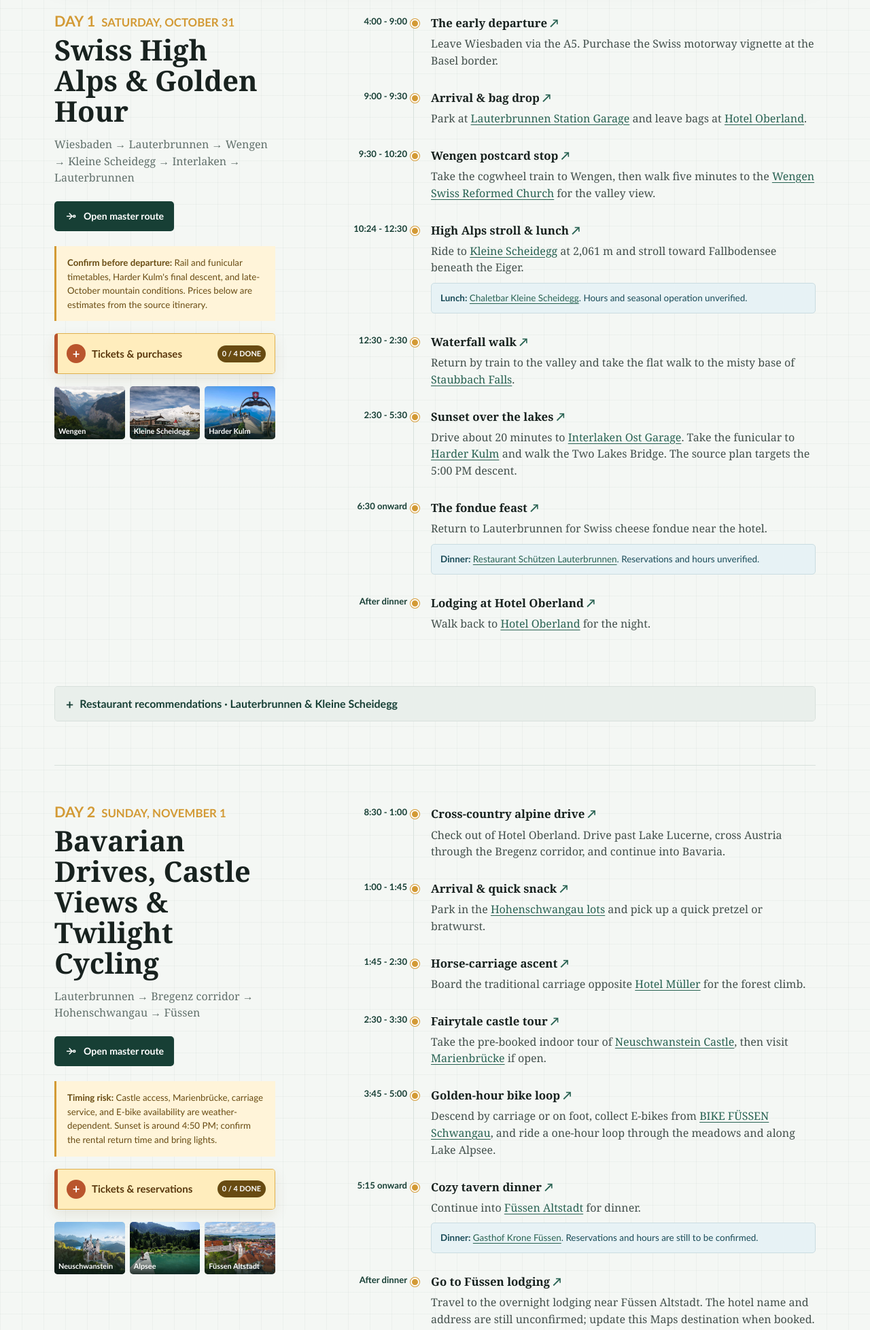
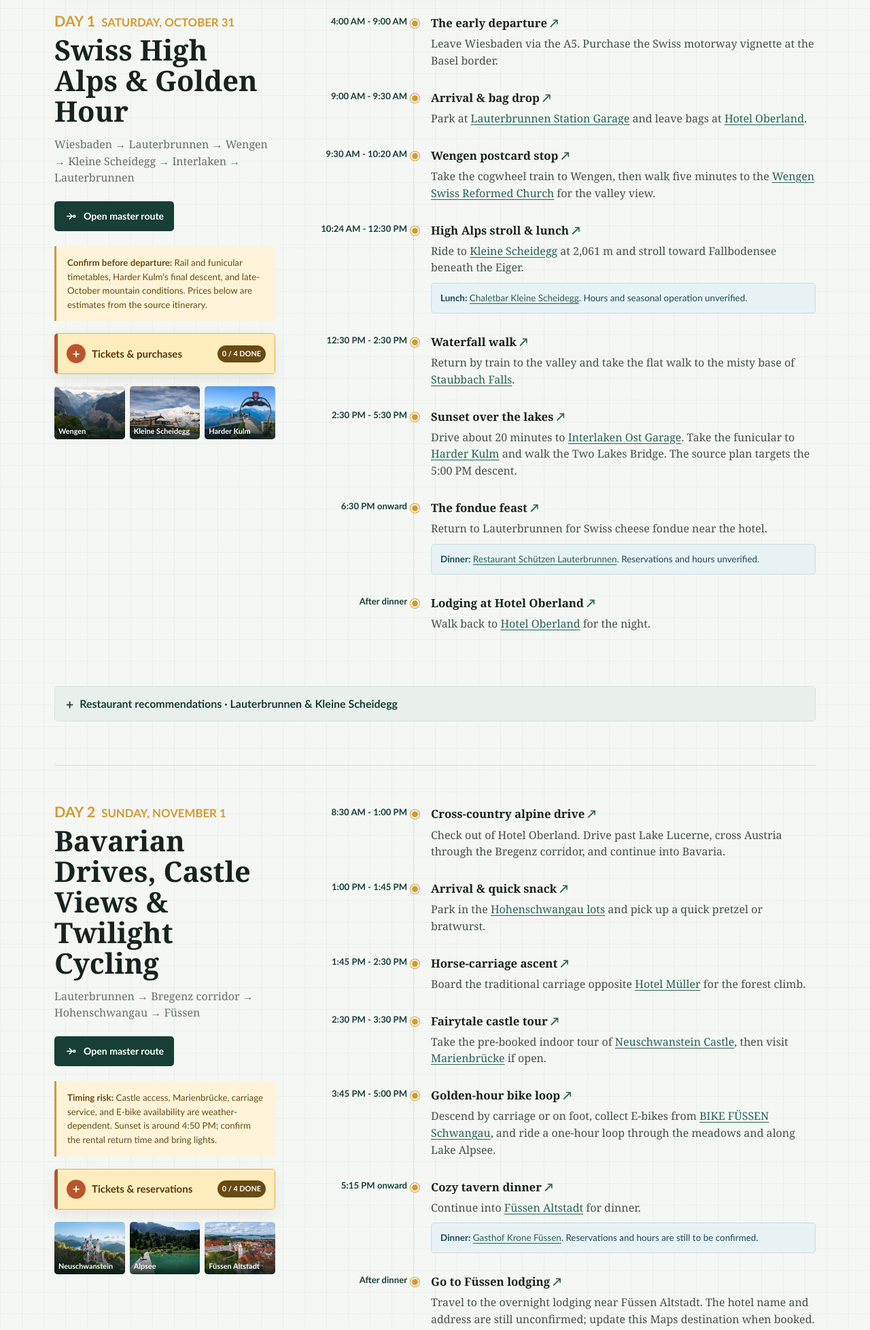
Before and after one commit to steven-k-lee/vacation_planning, a plain HTML site: page 202610_Alps/index.html in a window 1280 px wide. Shown: the part 820-2776 px from the top of the page at 68% size. Drawn offline with Linux system fonts and the light colour scheme.

Commit message:
Update itinerary times and descriptions for clarity and accuracy

```diff
--- a/202610_Alps/index.html
+++ b/202610_Alps/index.html
@@ -697,13 +697,13 @@
             </div>
 
             <div class="timeline">
-                <article class="event" data-map="https://maps.google.com/?q=Lauterbrunnen+Train+Station"><div class="time">4:00 - 9:00</div><div class="event-copy"><h3>The early departure</h3><p>Leave Wiesbaden via the A5. Purchase the Swiss motorway vignette at the Basel border.</p></div></article>
-                <article class="event" data-map="https://maps.google.com/?q=Hotel+Oberland+Lauterbrunnen"><div class="time">9:00 - 9:30</div><div class="event-copy"><h3>Arrival &amp; bag drop</h3><p>Park at <a href="https://maps.google.com/?q=Lauterbrunnen+Train+Station" target="_blank" rel="noopener noreferrer">Lauterbrunnen Station Garage</a> and leave bags at <a href="https://maps.google.com/?q=Hotel+Oberland+Lauterbrunnen" target="_blank" rel="noopener noreferrer">Hotel Oberland</a>.</p></div></article>
-                <article class="event" data-map="https://maps.google.com/?q=Reformierte+Kirche+Wengen"><div class="time">9:30 - 10:20</div><div class="event-copy"><h3>Wengen postcard stop</h3><p>Take the cogwheel train to Wengen, then walk five minutes to the <a href="https://maps.google.com/?q=Reformierte+Kirche+Wengen" target="_blank" rel="noopener noreferrer">Wengen Swiss Reformed Church</a> for the valley view.</p></div></article>
-                <article class="event" data-map="https://maps.google.com/?q=Kleine+Scheidegg"><div class="time">10:24 - 12:30</div><div class="event-copy"><h3>High Alps stroll &amp; lunch</h3><p>Ride to <a href="https://maps.google.com/?q=Kleine+Scheidegg" target="_blank" rel="noopener noreferrer">Kleine Scheidegg</a> at 2,061 m and stroll toward Fallbodensee beneath the Eiger.</p><div class="meal"><strong>Lunch:</strong> <a href="https://maps.google.com/?q=Chaletbar+Kleine+Scheidegg" target="_blank" rel="noopener noreferrer">Chaletbar Kleine Scheidegg</a>. Hours and seasonal operation unverified.</div></div></article>
-                <article class="event" data-map="https://maps.google.com/?q=Staubbach+Falls+Lauterbrunnen"><div class="time">12:30 - 2:30</div><div class="event-copy"><h3>Waterfall walk</h3><p>Return by train to the valley and take the flat walk to the misty base of <a href="https://maps.google.com/?q=Staubbach+Falls+Lauterbrunnen" target="_blank" rel="noopener noreferrer">Staubbach Falls</a>.</p></div></article>
-                <article class="event" data-map="https://maps.google.com/?q=Harder+Kulm"><div class="time">2:30 - 5:30</div><div class="event-copy"><h3>Sunset over the lakes</h3><p>Drive about 20 minutes to <a href="https://maps.google.com/?q=Interlaken+Ost+Train+Station" target="_blank" rel="noopener noreferrer">Interlaken Ost Garage</a>. Take the funicular to <a href="https://maps.google.com/?q=Harder+Kulm" target="_blank" rel="noopener noreferrer">Harder Kulm</a> and walk the Two Lakes Bridge. The source plan targets the 5:00 PM descent.</p></div></article>
-                <article class="event" data-map="https://maps.google.com/?q=Restaurant+Schuetzen+Lauterbrunnen"><div class="time">6:30 onward</div><div class="event-copy"><h3>The fondue feast</h3><p>Return to Lauterbrunnen for Swiss cheese fondue near the hotel.</p><div class="meal"><strong>Dinner:</strong> <a href="https://maps.google.com/?q=Restaurant+Schuetzen+Lauterbrunnen" target="_blank" rel="noopener noreferrer">Restaurant Schützen Lauterbrunnen</a>. Reservations and hours unverified.</div></div></article>
+                <article class="event" data-map="https://maps.google.com/?q=Lauterbrunnen+Train+Station"><div class="time">4:00 AM - 9:00 AM</div><div class="event-copy"><h3>The early departure</h3><p>Leave Wiesbaden via the A5. Purchase the Swiss motorway vignette at the Basel border.</p></div></article>
+                <article class="event" data-map="https://maps.google.com/?q=Hotel+Oberland+Lauterbrunnen"><div class="time">9:00 AM - 9:30 AM</div><div class="event-copy"><h3>Arrival &amp; bag drop</h3><p>Park at <a href="https://maps.google.com/?q=Lauterbrunnen+Train+Station" target="_blank" rel="noopener noreferrer">Lauterbrunnen Station Garage</a> and leave bags at <a href="https://maps.google.com/?q=Hotel+Oberland+Lauterbrunnen" target="_blank" rel="noopener noreferrer">Hotel Oberland</a>.</p></div></article>
+                <article class="event" data-map="https://maps.google.com/?q=Reformierte+Kirche+Wengen"><div class="time">9:30 AM - 10:20 AM</div><div class="event-copy"><h3>Wengen postcard stop</h3><p>Take the cogwheel train to Wengen, then walk five minutes to the <a href="https://maps.google.com/?q=Reformierte+Kirche+Wengen" target="_blank" rel="noopener noreferrer">Wengen Swiss Reformed Church</a> for the valley view.</p></div></article>
+                <article class="event" data-map="https://maps.google.com/?q=Kleine+Scheidegg"><div class="time">10:24 AM - 12:30 PM</div><div class="event-copy"><h3>High Alps stroll &amp; lunch</h3><p>Ride to <a href="https://maps.google.com/?q=Kleine+Scheidegg" target="_blank" rel="noopener noreferrer">Kleine Scheidegg</a> at 2,061 m and stroll toward Fallbodensee beneath the Eiger.</p><div class="meal"><strong>Lunch:</strong> <a href="https://maps.google.com/?q=Chaletbar+Kleine+Scheidegg" target="_blank" rel="noopener noreferrer">Chaletbar Kleine Scheidegg</a>. Hours and seasonal operation unverified.</div></div></article>
+                <article class="event" data-map="https://maps.google.com/?q=Staubbach+Falls+Lauterbrunnen"><div class="time">12:30 PM - 2:30 PM</div><div class="event-copy"><h3>Waterfall walk</h3><p>Return by train to the valley and take the flat walk to the misty base of <a href="https://maps.google.com/?q=Staubbach+Falls+Lauterbrunnen" target="_blank" rel="noopener noreferrer">Staubbach Falls</a>.</p></div></article>
+                <article class="event" data-map="https://maps.google.com/?q=Harder+Kulm"><div class="time">2:30 PM - 5:30 PM</div><div class="event-copy"><h3>Sunset over the lakes</h3><p>Drive about 20 minutes to <a href="https://maps.google.com/?q=Interlaken+Ost+Train+Station" target="_blank" rel="noopener noreferrer">Interlaken Ost Garage</a>. Take the funicular to <a href="https://maps.google.com/?q=Harder+Kulm" target="_blank" rel="noopener noreferrer">Harder Kulm</a> and walk the Two Lakes Bridge. The source plan targets the 5:00 PM descent.</p></div></article>
+                <article class="event" data-map="https://maps.google.com/?q=Restaurant+Schuetzen+Lauterbrunnen"><div class="time">6:30 PM onward</div><div class="event-copy"><h3>The fondue feast</h3><p>Return to Lauterbrunnen for Swiss cheese fondue near the hotel.</p><div class="meal"><strong>Dinner:</strong> <a href="https://maps.google.com/?q=Restaurant+Schuetzen+Lauterbrunnen" target="_blank" rel="noopener noreferrer">Restaurant Schützen Lauterbrunnen</a>. Reservations and hours unverified.</div></div></article>
                 <article class="event" data-map="https://maps.google.com/?q=Hotel+Oberland+Lauterbrunnen"><div class="time">After dinner</div><div class="event-copy"><h3>Lodging at Hotel Oberland</h3><p>Walk back to <a href="https://maps.google.com/?q=Hotel+Oberland+Lauterbrunnen" target="_blank" rel="noopener noreferrer">Hotel Oberland</a> for the night.</p></div></article>
             </div>
 
@@ -759,12 +759,12 @@
             </div>
 
             <div class="timeline">
-                <article class="event" data-map="https://maps.google.com/?q=Hohenschwangau+Parking+P1-P4"><div class="time">8:30 - 1:00</div><div class="event-copy"><h3>Cross-country alpine drive</h3><p>Check out of Hotel Oberland. Drive past Lake Lucerne, cross Austria through the Bregenz corridor, and continue into Bavaria.</p></div></article>
-                <article class="event" data-map="https://maps.google.com/?q=Hohenschwangau+Parking+P1-P4"><div class="time">1:00 - 1:45</div><div class="event-copy"><h3>Arrival &amp; quick snack</h3><p>Park in the <a href="https://maps.google.com/?q=Hohenschwangau+Parking+P1-P4" target="_blank" rel="noopener noreferrer">Hohenschwangau lots</a> and pick up a quick pretzel or bratwurst.</p></div></article>
-                <article class="event" data-map="https://maps.google.com/?q=Hotel+Mueller+Schwangau"><div class="time">1:45 - 2:30</div><div class="event-copy"><h3>Horse-carriage ascent</h3><p>Board the traditional carriage opposite <a href="https://maps.google.com/?q=Hotel+Mueller+Schwangau" target="_blank" rel="noopener noreferrer">Hotel Müller</a> for the forest climb.</p></div></article>
-                <article class="event" data-map="https://maps.google.com/?q=Neuschwanstein+Castle"><div class="time">2:30 - 3:30</div><div class="event-copy"><h3>Fairytale castle tour</h3><p>Take the pre-booked indoor tour of <a href="https://maps.google.com/?q=Neuschwanstein+Castle" target="_blank" rel="noopener noreferrer">Neuschwanstein Castle</a>, then visit <a href="https://maps.google.com/?q=Marienbruecke+Schwangau" target="_blank" rel="noopener noreferrer">Marienbrücke</a> if open.</p></div></article>
-                <article class="event" data-map="https://maps.google.com/?q=BIKE+FUESSEN+Schwangau"><div class="time">3:45 - 5:00</div><div class="event-copy"><h3>Golden-hour bike loop</h3><p>Descend by carriage or on foot, collect E-bikes from <a href="https://maps.google.com/?q=BIKE+FUESSEN+Schwangau" target="_blank" rel="noopener noreferrer">BIKE FÜSSEN Schwangau</a>, and ride a one-hour loop through the meadows and along Lake Alpsee.</p></div></article>
-                <article class="event" data-map="https://maps.google.com/?q=Gasthof+Krone+Fuessen"><div class="time">5:15 onward</div><div class="event-copy"><h3>Cozy tavern dinner</h3><p>Continue into <a href="https://maps.google.com/?q=Fuessen+Altstadt" target="_blank" rel="noopener noreferrer">Füssen Altstadt</a> for dinner.</p><div class="meal"><strong>Dinner:</strong> <a href="https://maps.google.com/?q=Gasthof+Krone+Fuessen" target="_blank" rel="noopener noreferrer">Gasthof Krone Füssen</a>. Reservations and hours are still to be confirmed.</div></div></article>
+                <article class="event" data-map="https://maps.google.com/?q=Hohenschwangau+Parking+P1-P4"><div class="time">8:30 AM - 1:00 PM</div><div class="event-copy"><h3>Cross-country alpine drive</h3><p>Check out of Hotel Oberland. Drive past Lake Lucerne, cross Austria through the Bregenz corridor, and continue into Bavaria.</p></div></article>
+                <article class="event" data-map="https://maps.google.com/?q=Hohenschwangau+Parking+P1-P4"><div class="time">1:00 PM - 1:45 PM</div><div class="event-copy"><h3>Arrival &amp; quick snack</h3><p>Park in the <a href="https://maps.google.com/?q=Hohenschwangau+Parking+P1-P4" target="_blank" rel="noopener noreferrer">Hohenschwangau lots</a> and pick up a quick pretzel or bratwurst.</p></div></article>
+                <article class="event" data-map="https://maps.google.com/?q=Hotel+Mueller+Schwangau"><div class="time">1:45 PM - 2:30 PM</div><div class="event-copy"><h3>Horse-carriage ascent</h3><p>Board the traditional carriage opposite <a href="https://maps.google.com/?q=Hotel+Mueller+Schwangau" target="_blank" rel="noopener noreferrer">Hotel Müller</a> for the forest climb.</p></div></article>
+                <article class="event" data-map="https://maps.google.com/?q=Neuschwanstein+Castle"><div class="time">2:30 PM - 3:30 PM</div><div class="event-copy"><h3>Fairytale castle tour</h3><p>Take the pre-booked indoor tour of <a href="https://maps.google.com/?q=Neuschwanstein+Castle" target="_blank" rel="noopener noreferrer">Neuschwanstein Castle</a>, then visit <a href="https://maps.google.com/?q=Marienbruecke+Schwangau" target="_blank" rel="noopener noreferrer">Marienbrücke</a> if open.</p></div></article>
+                <article class="event" data-map="https://maps.google.com/?q=BIKE+FUESSEN+Schwangau"><div class="time">3:45 PM - 5:00 PM</div><div class="event-copy"><h3>Golden-hour bike loop</h3><p>Descend by carriage or on foot, collect E-bikes from <a href="https://maps.google.com/?q=BIKE+FUESSEN+Schwangau" target="_blank" rel="noopener noreferrer">BIKE FÜSSEN Schwangau</a>, and ride a one-hour loop through the meadows and along Lake Alpsee.</p></div></article>
+                <article class="event" data-map="https://maps.google.com/?q=Gasthof+Krone+Fuessen"><div class="time">5:15 PM onward</div><div class="event-copy"><h3>Cozy tavern dinner</h3><p>Continue into <a href="https://maps.google.com/?q=Fuessen+Altstadt" target="_blank" rel="noopener noreferrer">Füssen Altstadt</a> for dinner.</p><div class="meal"><strong>Dinner:</strong> <a href="https://maps.google.com/?q=Gasthof+Krone+Fuessen" target="_blank" rel="noopener noreferrer">Gasthof Krone Füssen</a>. Reservations and hours are still to be confirmed.</div></div></article>
                 <article class="event" data-map="https://www.google.com/maps/search/?api=1&amp;query=Hotel+near+F%C3%BCssen+Altstadt"><div class="time">After dinner</div><div class="event-copy"><h3>Go to Füssen lodging</h3><p>Travel to the overnight lodging near Füssen Altstadt. The hotel name and address are still unconfirmed; update this Maps destination when booked.</p></div></article>
             </div>
 
@@ -783,13 +783,13 @@
         <section class="day" id="day-3" data-trip-day>
             <div class="day-intro">
                 <span class="day-kicker"><span class="day-number">Day 3</span><span class="day-date">Monday, November 2</span></span>
-                <h2>Royal Palaces, Gelato Dash &amp; Return</h2>
+                <h2>Royal Palace, Painted Village &amp; Return</h2>
                 <p class="day-route">Füssen → Linderhof → Oberammergau → Wiesbaden</p>
                 <a class="route-button" href="https://www.google.com/maps/dir/F%C3%BCssen/Linderhof+Palace,+Ettal/Eis+Paradiso,+Dorfstra%C3%9Fe,+Oberammergau/Wiesbaden/" target="_blank" rel="noopener noreferrer">
                     <svg aria-hidden="true" viewBox="0 0 24 24" fill="none" stroke="currentColor" stroke-width="2"><path d="M9 18l6-6-6-6"/><path d="M4 12h11"/><circle cx="19" cy="12" r="2"/></svg>
                     Open master route
                 </a>
-                <div class="callout"><strong>Tight turnaround:</strong> The source allows 40 minutes for a 10:00 AM palace tour and assumes the café opens at 10:40 AM. Confirm both official schedules before relying on the 11:00 AM departure.</div>
+                <div class="callout"><strong>Longer sightseeing day:</strong> Allow two hours for the palace tour and grounds, then 90 minutes in Oberammergau. Leave the village by 1:30 PM to target a 6:00 PM arrival in Wiesbaden; confirm the official tour time and seasonal access before departure.</div>
                 <details class="ticket-plan" data-ticket-plan>
                     <summary><span class="ticket-summary-title"><span class="ticket-toggle-icon" aria-hidden="true">+</span>Tickets &amp; purchases</span><span class="ticket-count" data-ticket-count>0 / 2 done</span></summary>
                     <div class="ticket-plan-body">
@@ -809,17 +809,17 @@
             </div>
 
             <div class="timeline">
-                <article class="event" data-map="https://maps.google.com/?q=Linderhof+Palace"><div class="time">9:00 - 9:45</div><div class="event-copy"><h3>Ammergau Alps drive</h3><p>Check out and drive through the mountain valley toward Linderhof.</p></div></article>
-                <article class="event" data-map="https://maps.google.com/?q=Linderhof+Palace"><div class="time">9:45 - 10:25</div><div class="event-copy"><h3>Linderhof Palace tour</h3><p>Park at <a href="https://maps.google.com/?q=Linderhof+Palace" target="_blank" rel="noopener noreferrer">Linderhof Palace</a> for the source itinerary's 10:00 AM indoor tour.</p></div></article>
-                <article class="event" data-map="https://maps.google.com/?q=Eis+Paradiso+Oberammergau"><div class="time">10:25 - 11:00</div><div class="event-copy"><h3>The gelato dash</h3><p>Drive about 15 minutes to Oberammergau, photograph the <em>Lüftlmalerei</em> frescoes, and stop for gelato.</p><div class="meal"><strong>Stop:</strong> <a href="https://maps.google.com/?q=Eis+Paradiso+Oberammergau" target="_blank" rel="noopener noreferrer">Eiscafé Paradiso</a>. The stated 10:40 AM opening is unverified.</div></div></article>
-                <article class="event" data-map="https://maps.google.com/?q=Wiesbaden"><div class="time">11:00 - 3:30</div><div class="event-copy"><h3>The homeward stretch</h3><p>Take the A7 north toward <a href="https://maps.google.com/?q=Wiesbaden" target="_blank" rel="noopener noreferrer">Wiesbaden</a>, targeting a 3:30 PM arrival. Allow contingency time for traffic and breaks.</p></div></article>
+                <article class="event" data-map="https://maps.google.com/?q=Linderhof+Palace"><div class="time">9:00 AM - 9:45 AM</div><div class="event-copy"><h3>Ammergau Alps drive</h3><p>Check out and drive through the mountain valley toward Linderhof.</p></div></article>
+                <article class="event" data-map="https://maps.google.com/?q=Linderhof+Palace"><div class="time">9:45 AM - 11:45 AM</div><div class="event-copy"><h3>Linderhof Palace &amp; grounds</h3><p>Park at <a href="https://maps.google.com/?q=Linderhof+Palace" target="_blank" rel="noopener noreferrer">Linderhof Palace</a> for the planned 10:00 AM indoor tour, then allow time to explore the accessible grounds and take photos before departing.</p></div></article>
+                <article class="event" data-map="https://maps.google.com/?q=Eis+Paradiso+Oberammergau"><div class="time">11:45 AM - 1:30 PM</div><div class="event-copy"><h3>Oberammergau village visit</h3><p>Drive about 15 minutes to Oberammergau, then spend roughly 90 minutes walking among the <em>Lüftlmalerei</em> frescoes, browsing the village center, and stopping for gelato or a light lunch.</p><div class="meal"><strong>Stop:</strong> <a href="https://maps.google.com/?q=Eis+Paradiso+Oberammergau" target="_blank" rel="noopener noreferrer">Eiscafé Paradiso</a>. Current opening hours remain unverified.</div></div></article>
+                <article class="event" data-map="https://maps.google.com/?q=Wiesbaden"><div class="time">1:30 PM - 6:00 PM</div><div class="event-copy"><h3>The homeward stretch</h3><p>Leave Oberammergau by 1:30 PM and take the A7 north toward <a href="https://maps.google.com/?q=Wiesbaden" target="_blank" rel="noopener noreferrer">Wiesbaden</a>, targeting a 6:00 PM arrival. Monitor live traffic and keep stops brief to protect the arrival time.</p></div></article>
             </div>
 
             <div class="restaurant-toggle">
                 <details>
                     <summary>Restaurant recommendations · Oberammergau</summary>
                     <div class="restaurant-list">
-                        <article class="res-card"><button class="res-thumb" type="button" style="background-image:url('https://encrypted-tbn0.gstatic.com/images?q=tbn:ANd9GcQisQ02edqvu9muP2fOWTfdNYPJULraWHv5ZmSr6j_LFQ&amp;s=10')" data-full="https://encrypted-tbn0.gstatic.com/images?q=tbn:ANd9GcQisQ02edqvu9muP2fOWTfdNYPJULraWHv5ZmSr6j_LFQ&amp;s=10" data-alt="Eiscafé Paradiso in Oberammergau" aria-label="Enlarge photo of Eiscafé Paradiso"></button><div class="res-info"><a class="res-name" href="https://www.google.com/maps/search/?api=1&amp;query=Eiscaf%C3%A9+Paradiso+Oberammergau" target="_blank" rel="noopener noreferrer">Eiscafé Paradiso</a><div class="res-meta">4.6/5 rating · Italian café/gelato · Under €20</div><div class="res-hours">Stated 10:40 opening unverified</div><p class="res-desc">The itinerary's quick gelato stop before the return drive.</p></div></article>
+                        <article class="res-card"><button class="res-thumb" type="button" style="background-image:url('https://encrypted-tbn0.gstatic.com/images?q=tbn:ANd9GcQisQ02edqvu9muP2fOWTfdNYPJULraWHv5ZmSr6j_LFQ&amp;s=10')" data-full="https://encrypted-tbn0.gstatic.com/images?q=tbn:ANd9GcQisQ02edqvu9muP2fOWTfdNYPJULraWHv5ZmSr6j_LFQ&amp;s=10" data-alt="Eiscafé Paradiso in Oberammergau" aria-label="Enlarge photo of Eiscafé Paradiso"></button><div class="res-info"><a class="res-name" href="https://www.google.com/maps/search/?api=1&amp;query=Eiscaf%C3%A9+Paradiso+Oberammergau" target="_blank" rel="noopener noreferrer">Eiscafé Paradiso</a><div class="res-meta">4.6/5 rating · Italian café/gelato · Under €20</div><div class="res-hours">Stated 10:40 opening unverified</div><p class="res-desc">A casual gelato stop during the extended village visit before the return drive.</p></div></article>
                         <article class="res-card"><button class="res-thumb" type="button" style="background-image:url('https://encrypted-tbn0.gstatic.com/images?q=tbn:ANd9GcSKX2d4g3eFvfE2Nn3MztPA0tUXy3AaKC6T15c5nlU1aw&amp;s=10')" data-full="https://encrypted-tbn0.gstatic.com/images?q=tbn:ANd9GcSKX2d4g3eFvfE2Nn3MztPA0tUXy3AaKC6T15c5nlU1aw&amp;s=10" data-alt="Ammergauer Maxbräu in Oberammergau" aria-label="Enlarge photo of Ammergauer Maxbräu"></button><div class="res-info"><a class="res-name" href="https://www.google.com/maps/search/?api=1&amp;query=Ammergauer+Maxbr%C3%A4u+Oberammergau" target="_blank" rel="noopener noreferrer">Ammergauer Maxbräu</a><div class="res-meta">4.4/5 rating · Bavarian brewpub · €20–30</div><div class="res-hours">Hours may change</div><p class="res-desc">A fuller Bavarian meal option if the tightly scheduled return can be relaxed.</p></div></article>
                         <article class="res-card"><button class="res-thumb" type="button" style="background-image:url('https://encrypted-tbn0.gstatic.com/images?q=tbn:ANd9GcTopniMGQAsgnYa65xvfj72MjORPP2_7o5xPUKFq3RMyg&amp;s=10')" data-full="https://encrypted-tbn0.gstatic.com/images?q=tbn:ANd9GcTopniMGQAsgnYa65xvfj72MjORPP2_7o5xPUKFq3RMyg&amp;s=10" data-alt="Mundart restaurant in Oberammergau" aria-label="Enlarge photo of Mundart"></button><div class="res-info"><a class="res-name" href="https://www.google.com/maps/search/?api=1&amp;query=Mundart+Restaurant+Oberammergau" target="_blank" rel="noopener noreferrer">Mundart</a><div class="res-meta">4.8/5 rating · Modern Bavarian · €50–60</div><div class="res-hours">Google lists this venue as permanently closed</div><p class="res-desc">Previously a contemporary regional option near central Oberammergau; choose another venue.</p></div></article>
                     </div>
```
